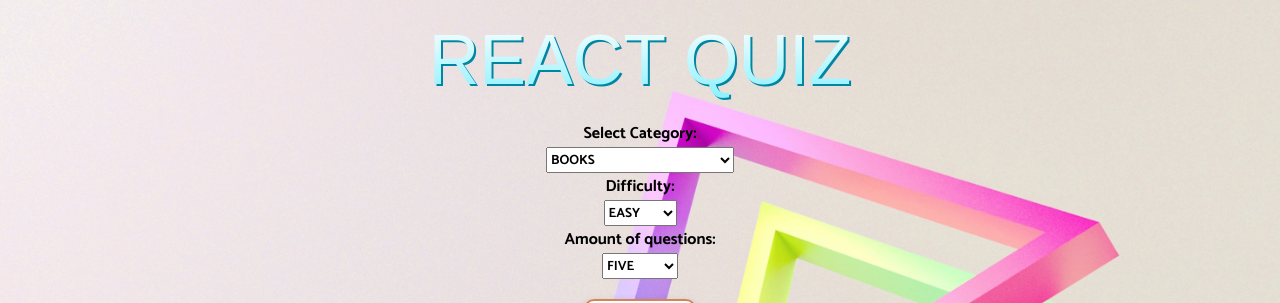
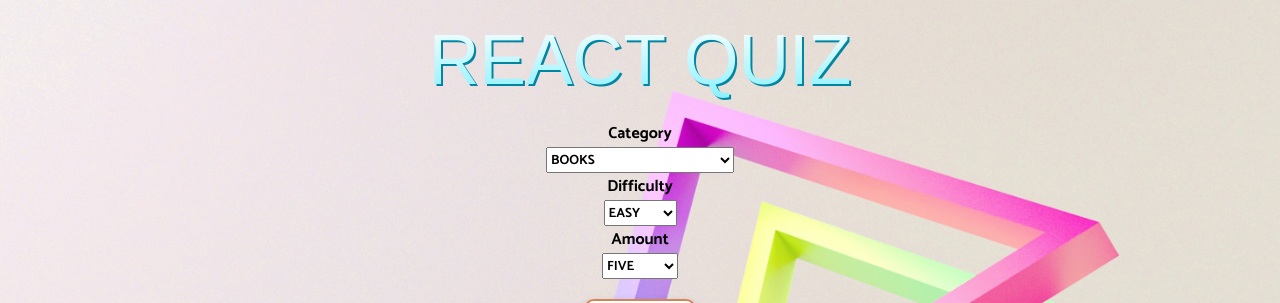
Before and after one commit to nikoada/react-typescript-quiz, a React (Create React App) app: page / in a window 1280 px wide. Shown: the top 303 px of the page. Built offline with nearby package versions, Linux system fonts and the light colour scheme; a web font is replaced by a local one.

Commit message:
refac: add Select component

```diff
--- a/src/App.tsx
+++ b/src/App.tsx
@@ -2,6 +2,7 @@ import React, { useState } from 'react';
 import { fetchQuizQuestions } from './API';
 // Components
 import QuestionCard from './components/QuestionCard';
+import Select from './components/Select';
 // Types
 import { QuestionState, Difficulty, TotalAmount, Caterogies } from './API';
 // Styles
@@ -77,6 +78,18 @@ const App = () => {
     }
   };
 
+  const setCaterogy = (event: any) => {
+    setOptions(prev => { return { ...prev, categories: Caterogies[event.target.value as keyof typeof Caterogies] } })
+  }
+
+  const setDifficulty = (event: any) => {
+    setOptions(prev => { return { ...prev, difficulty: Difficulty[event.target.value as keyof typeof Difficulty] } })
+  }
+
+  const setAmount = (event: any) => {
+    setOptions(prev => { return { ...prev, totalAmount: TotalAmount[event.target.value as keyof typeof TotalAmount] } })
+  }
+
   return (
     <>
       <GlobalStyle />
@@ -84,22 +97,9 @@ const App = () => {
         <h1>REACT QUIZ</h1>
         {gameOver || userAnswers.length === options.totalAmount ? (
           <>
-        <label>Select Category: </label>
-        <select name="caterogies" onChange={(event) => setOptions(prev => { return { ...prev, categories: Caterogies[event.target.value as keyof typeof Caterogies] } })}>
-          {Object.keys(Caterogies).map((item, index) => {
-            return isNaN(Number(item)) && <option value={item} key={index}>{item}</option>
-          })}
-        </select>
-        <label>Difficulty:</label>
-        <select name="difficulty" onChange={(event) => setOptions(prev => { return { ...prev, difficulty: Difficulty[event.target.value as keyof typeof Difficulty] } })}>
-          {Object.keys(Difficulty).map((item, index) => <option value={item} key={index}>{item}</option>)}
-        </select>
-        <label>Amount of questions:</label>
-        <select name="amount" onChange={(event) => setOptions(prev => { return { ...prev, totalAmount: TotalAmount[event.target.value as keyof typeof TotalAmount] } })}>
-          {Object.keys(TotalAmount).map((item, index) => {
-            return isNaN(Number(item)) && <option value={item} key={index}>{item}</option>
-          })}
-        </select>
+          <Select title="Category" enumName={Caterogies} setOption={setCaterogy}/>
+          <Select title="Difficulty" enumName={Difficulty} setOption={setDifficulty}/>
+          <Select title="Amount" enumName={TotalAmount} setOption={setAmount}/>
           <button className="start" onClick={startTrivia}>
             Start
           </button>
--- /dev/null
+++ b/src/components/Select.tsx
@@ -0,0 +1,22 @@
+import React from 'react';
+import { EnumType } from 'typescript';
+import { Caterogies, Difficulty, TotalAmount } from '../API';
+
+type Props = {
+    title: string;
+    enumName: typeof Caterogies | typeof Difficulty | typeof TotalAmount;
+    setOption: (e: React.ChangeEvent<HTMLSelectElement>) => void;
+}
+
+const Select: React.FC<Props> = ({ title, enumName, setOption }) => (
+    <>
+    <label>{title}</label>
+        <select name={title.toLowerCase()} onChange={setOption}>
+          {Object.keys(enumName).map((item, index) => {
+            return isNaN(Number(item)) && <option value={item} key={index}>{item}</option>
+          })}
+        </select>
+    </>
+);
+
+export default Select;
```
